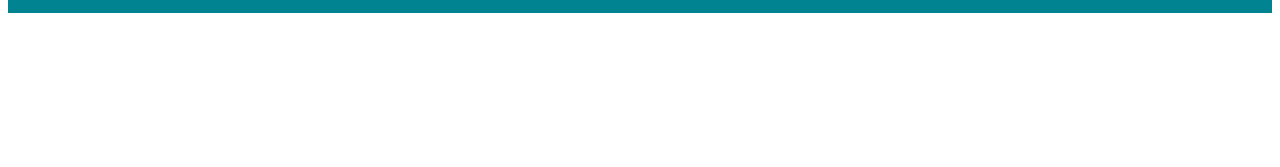
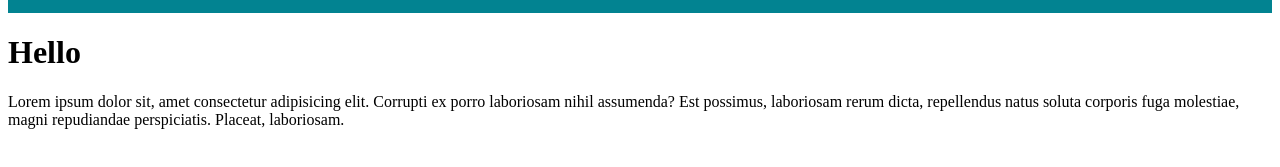
Before and after one commit to happy-feliz/personal-website, a plain HTML site: page index.html in a window 1280 px wide. Shown: the part 131-298 px from the top of the page. Drawn offline with Linux system fonts and the light colour scheme.

Commit message:
feat(header): add header html structure

```diff
--- a/index.html
+++ b/index.html
@@ -16,5 +16,13 @@
             <img src="./img/whatsapp.svg" alt="whatsapp">
         </div>
    </nav>
+
+   <header class="header">
+        <div class="header-container">
+            <h1 class="header-title">Hello</h1>
+            <p class="header-subtitle">Lorem ipsum dolor sit, amet consectetur adipisicing elit. Corrupti ex porro laboriosam nihil assumenda? Est possimus, laboriosam rerum dicta, repellendus natus soluta corporis fuga molestiae, magni repudiandae perspiciatis. Placeat, laboriosam.</p>
+        </div>
+   </header>
+
 </body>
 </html>
```
